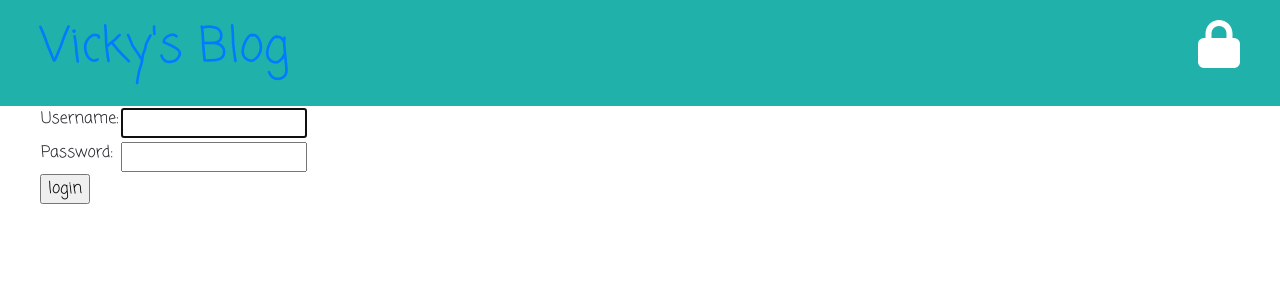
After one commit to aeris57/my-first-blog, a Django app: page /accounts/login/ in a window 1280 px wide. The commit adds this page. Shown: the top 300 px of the page. Run offline with Django 3.2, Linux system fonts and the light colour scheme; some libraries are stand-ins or nearby versions.

Commit message:
Added login and log out options

```diff
--- a/blog/static/css/blog.css
+++ b/blog/static/css/blog.css
@@ -4,7 +4,8 @@
     padding: 20px 20px 20px 40px;
 }
 
-.page-header h1, .page-header i, .page-header h1 a, .page-header h1 a:visited, .page-header h1 a:active{
+
+.page-header h1, .page-header i, .page-header h1 a:visited, .page-header h1 a:active{
     color: #ffffff;
     font-size: 36pt;
     text-decoration: none;
@@ -31,11 +32,16 @@ h1, h2, h3, h4 {
     width: 100%;
 }
 
-.top-menu, .top-menu:hover, .top-menu:visited {
+.top-menu, .top-menu:visited {
     color: #ffffff;
     float: right;
     font-size: 26pt;
     margin-right: 20px;
+}
+
+.small {
+    font-size: 90%;
+    margin-top: 50px;
 }
 
 .btn {
--- a/blog/templates/blog/base.html
+++ b/blog/templates/blog/base.html
@@ -14,10 +14,13 @@
         {% if user.is_authenticated %}
             <a href="{% url 'post_draft_list' %}" class="top-menu"><i class="fa fa-pencil-square-o"></i></a>
             <a href="{% url 'post_new' %}" class="top-menu"><i class="fa fa-plus fa-lg"></i></a>
+            <p class="top-menu small">Hello {{ user.username }}<small><a href="{% url 'logout' %}">Log out</a></small></p>
+        {% else %}
+            <a href="{% url 'login' %}" class="top-menu"><i class="fa fa-lock"></i></a>
         {% endif %}
-        <h1><a href="/">Vicky's Blog</a></h1>
+        <h1><a href="{% url 'post_list' %}">Vicky's Blog</a></h1>
     </div>
-    <div class="content container">
+    <div class="content">
         <div class="row">
             <div class="col-md-8">
                 {% block content %}
--- a/blog/templates/blog/post_edit.html
+++ b/blog/templates/blog/post_edit.html
@@ -4,6 +4,6 @@
     <h1>New Post</h1>
     <form method="POST" class="post-form">{% csrf_token %}
         {{ form.as_p }}
-        <button type="submit" class="save btn btn-default">Save</button>
+        <button type="submit" class="save btn btn-outline-info">Save</button>
     </form>
 {% endblock %}
--- /dev/null
+++ b/blog/templates/registration/login.html
@@ -0,0 +1,27 @@
+{% extends "blog/base.html" %}
+
+{% block content %}
+
+{% if form.errors %}
+    <p>Your username and password didn't match. Please try again.</p>
+{% endif %}
+
+<form method="post" action="{% url 'login' %}">
+    {% csrf_token %}
+    <table>
+        <tr>
+            <td>{{ form.username.label_tag }}</td>
+            <td>{{ form.username }}</td>
+        </tr>
+
+        <tr>
+            <td>{{ form.password.label_tag }}</td>
+            <td>{{ form.password }}</td>
+        </tr>
+    </table>
+
+    <input type="submit" value="login" />
+    <input type="hidden" name="next" value="{{ next }}" />
+</form>
+
+{% endblock %}
--- a/mysite/settings.py
+++ b/mysite/settings.py
@@ -120,3 +120,5 @@ USE_TZ = True
 
 STATIC_URL = '/static/'
 STATIC_ROOT = os.path.join(BASE_DIR, 'static')
+
+LOGIN_REDIRECT_URL = '/'
--- a/mysite/urls.py
+++ b/mysite/urls.py
@@ -14,9 +14,14 @@ Including another URLconf
     2. Add a URL to urlpatterns:  url(r'^blog/', include('blog.urls'))
 """
 from django.conf.urls import include, url
+from django.contrib.auth import views
+
 from django.contrib import admin
+admin.autodiscover()
 
 urlpatterns = [
     url(r'^admin/', admin.site.urls),
+    url(r'^accounts/login/$', views.login, name='login'),
+    url(r'^account/logout/$', views.logout, name='logout', kwargs={'next_page': '/'}),
     url(r'', include('blog.urls')),
 ]
```
Also changed, not shown: blog/views.py (+7 -0 lines).
